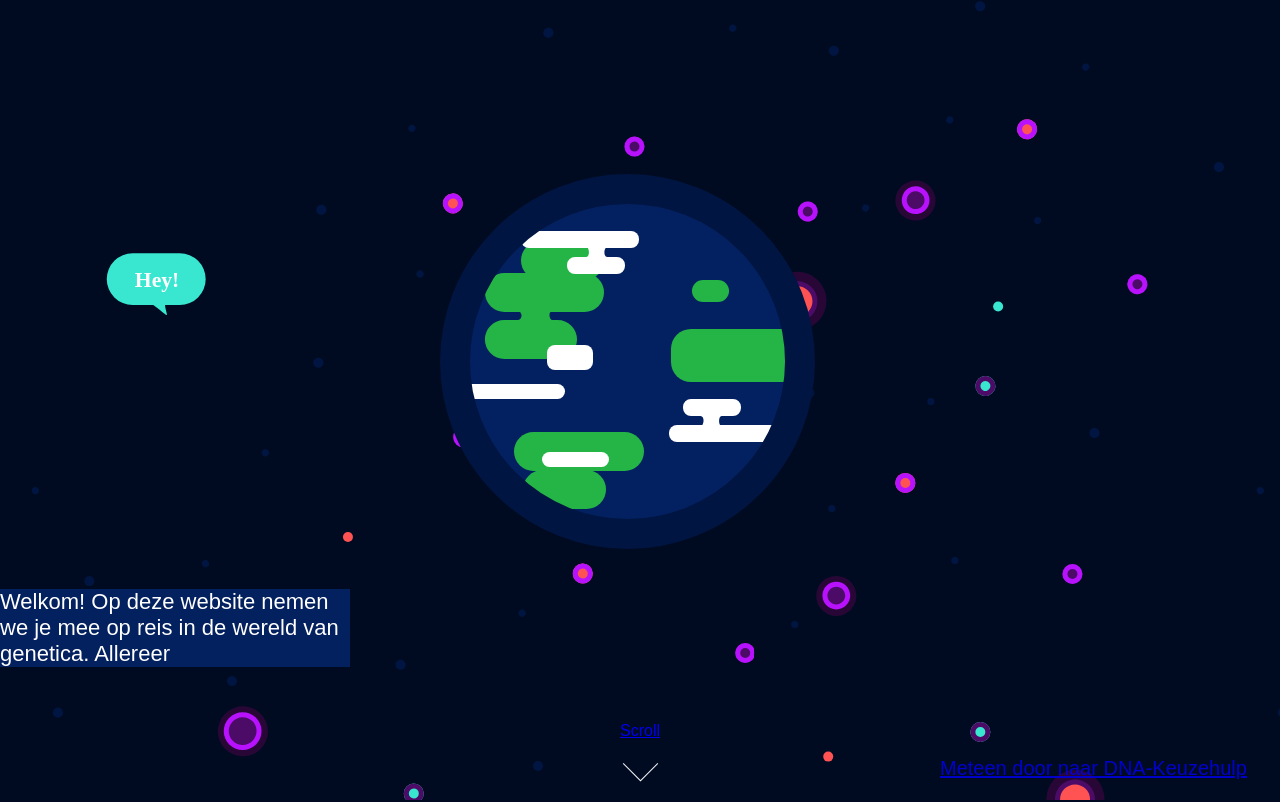
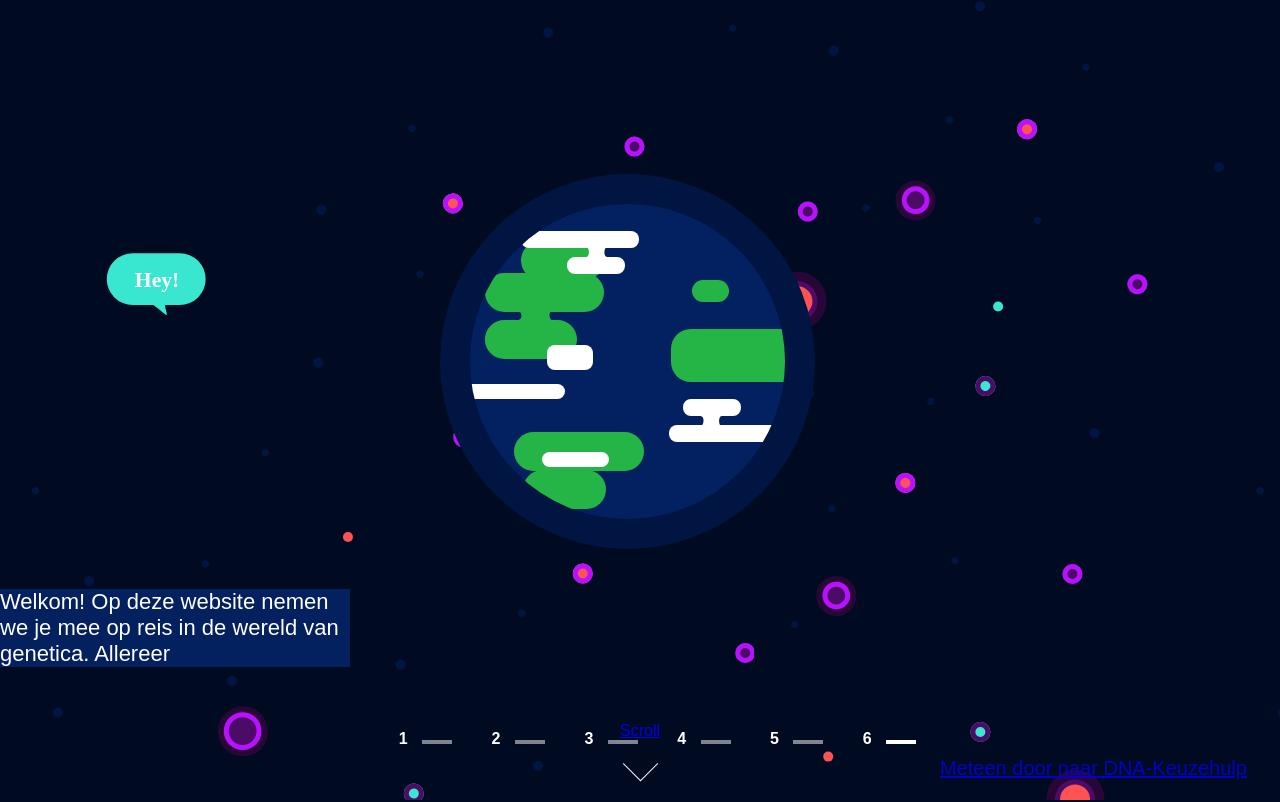
Before and after one commit to Bartjpj/TerugNaarDeKern, a plain HTML site: page project/index.html in a window 1280 px wide. Shown: the top 802 px of the page. Drawn offline with nearby package versions, Linux system fonts and the light colour scheme.

Commit message:
ik wil jenu of is het menu

```diff
--- a/project/css/storytelling.css
+++ b/project/css/storytelling.css
@@ -162,7 +162,7 @@ body.fp-viewing-firstPage #menu{
 
 #menu li a,
 #menu li.active a{
-	padding: 3px 18px;
+	padding: 2px 10px;
 	display:block;
   margin-right: 10px;
   color: white;
--- a/project/index.html
+++ b/project/index.html
@@ -44,6 +44,9 @@
 		<li data-menuanchor="5thPage" class="active"><a href="#5thPage"></a></li>
 
 		<li class="navnumber">5</li>
+		<li data-menuanchor="6thPage" class="active"><a href="#6thPage"></a></li>
+
+		<li class="navnumber">6</li>
 		<li data-menuanchor="lastPage" class="active"><a href="#lastPage"></a></li>
 	</ul>
 
@@ -160,6 +163,7 @@
 				</p>
 		</div>
 	</div>
+</div>
 
 	<div class="section" id="section6">
 		<div class="footer">
```
